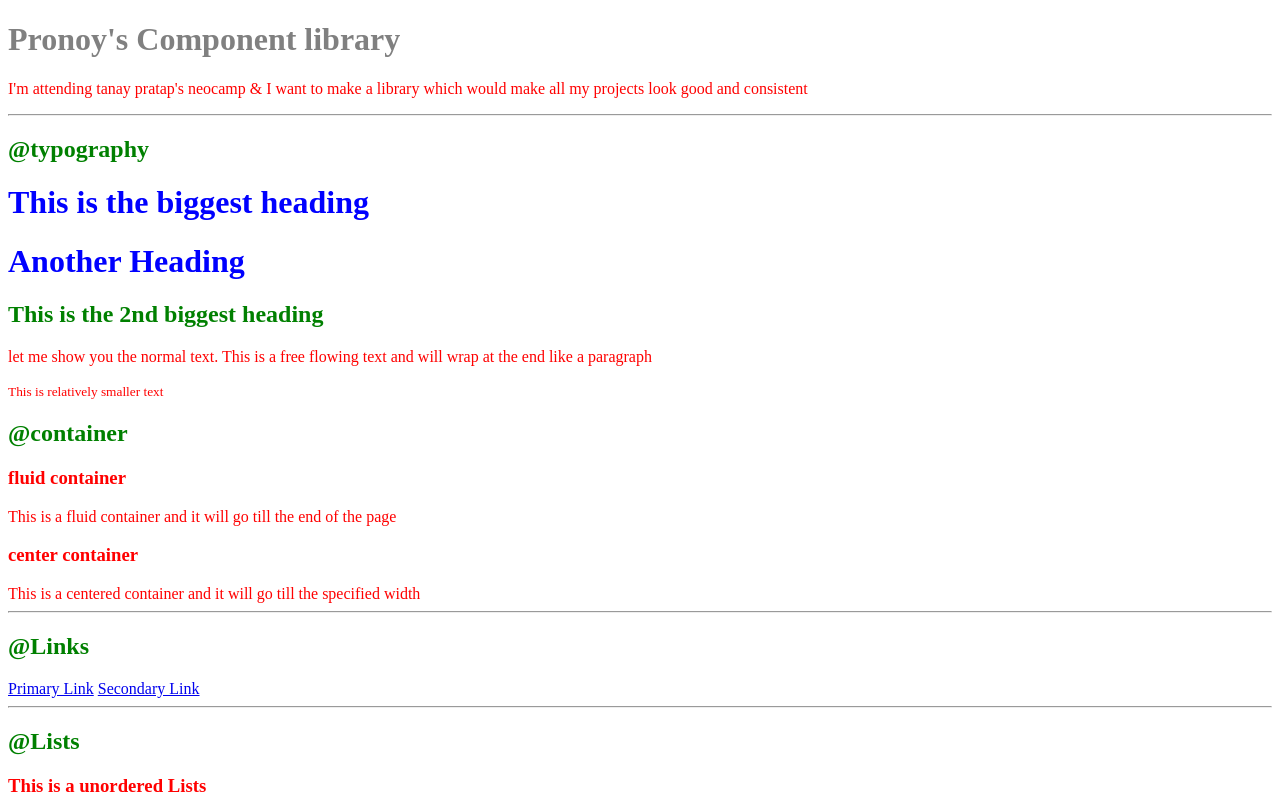
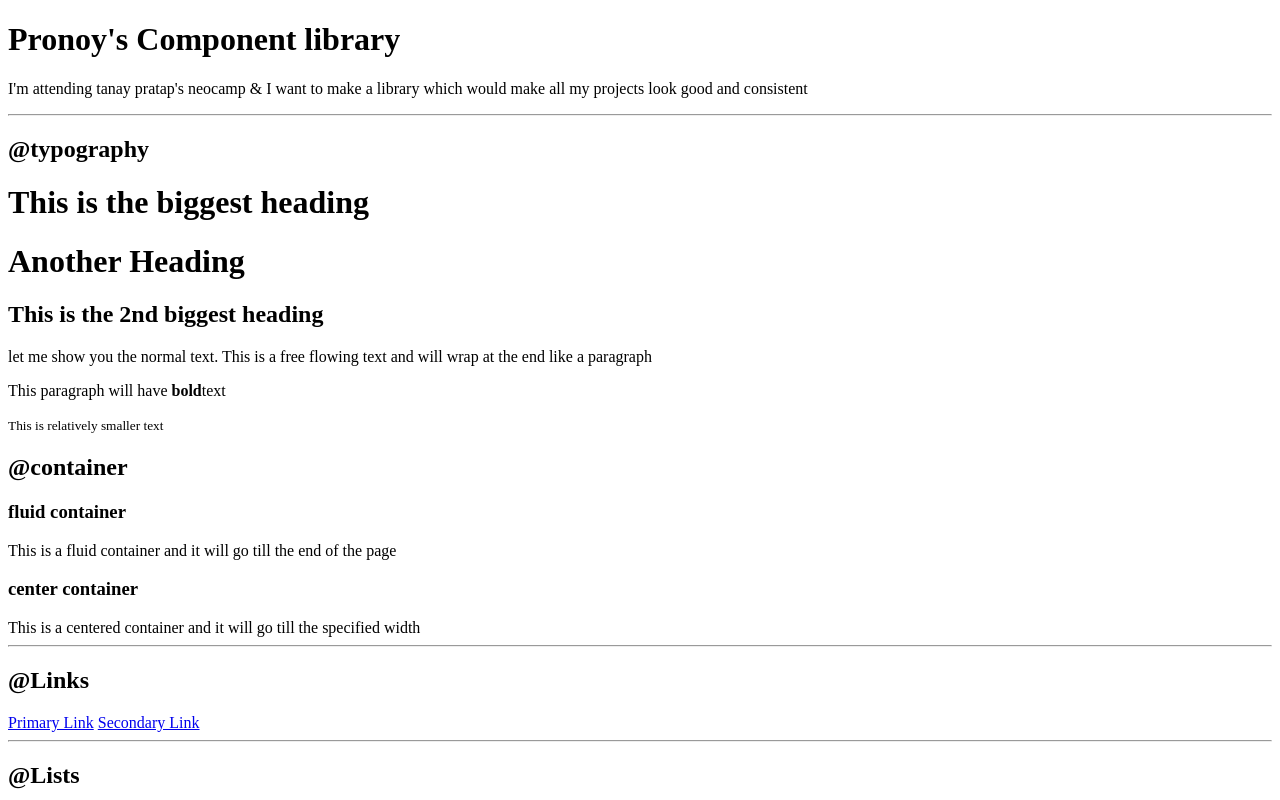
Before and after one commit to Pronoy-coder/Neogcamp-lesson-3-live, a plain HTML site: page index.html in a window 1280 px wide. Shown: the top 800 px of the page. Drawn offline with Linux system fonts and the light colour scheme.

Commit message:
typography

```diff
--- a/index.html
+++ b/index.html
@@ -5,18 +5,11 @@
     <meta charset="UTF-8">
     <meta name="viewport" content="width=device-width, initial-scale=1.0">
     <title>Component Library</title>
-    <!-- <style>
-        body{
-            color: red;
-        }
-    </style> -->
-    <!--3rs way of doing CSS: Extrnal link-->
     <link href="style.css" rel="stylesheet" />
 </head>
 
 <body>
-    <h1 id="lib-header">Pronoy's Component library</h1>
-    <!-- style="color: red;" -->
+    <h1>Pronoy's Component library</h1>
     <p>I'm attending tanay pratap's neocamp & I want to make a library which would make all my
         projects look good and consistent</p>
 
@@ -30,6 +23,7 @@
     <h2> This is the 2nd biggest heading </h2>
     <p> let me show you the normal text. This is a free flowing text and will wrap at the end
         like a paragraph</p>
+        <p>This paragraph will have <strong>bold</strong>text</p>
     <small> This is relatively smaller text</small>
 
     <h2>@container</h2>
--- a/style.css
+++ b/style.css
@@ -1,17 +1,6 @@
+<style>
+@import url('https://fonts.googleapis.com/css2?family=Montserrat:wght@700&display=swap');
 body{
-    color: red;
+    font-family: 'Montserrat', sans-serif;
 }
-
-h1 {
-    color: blue;
-}
-
-h2 {
-    color: green;
-}
-#lib-header {
-    color: grey;
-}
-.para{
-    color: black;
-}
+</style>
```
